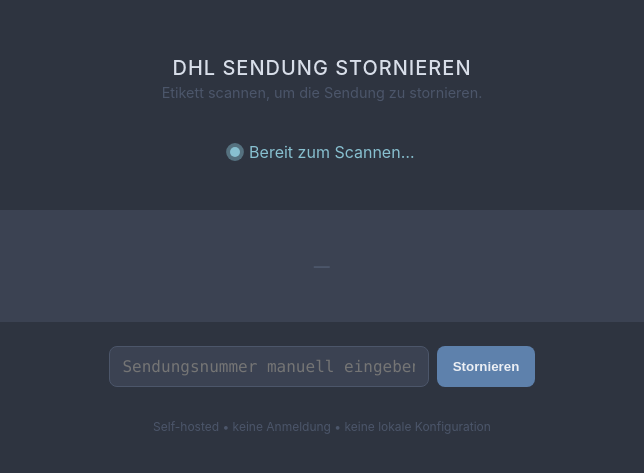
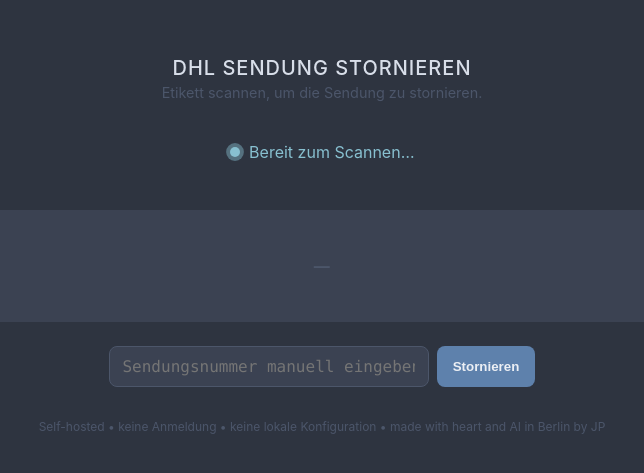
Before and after one commit to jimmyjones865/dhl-cancel, a website: page public/index.html in a window 1280 px wide. Shown: the part 155-628 px from the top of the page, 318-962 px from the left. Drawn offline with Linux system fonts and the light colour scheme.

Commit message:
Update index.html

```diff
--- a/public/index.html
+++ b/public/index.html
@@ -196,7 +196,7 @@
         aria-hidden="true"
       />
 
-      <footer>Self-hosted • keine Anmeldung • keine lokale Konfiguration</footer>
+      <footer>Self-hosted • keine Anmeldung • keine lokale Konfiguration • made with heart and AI in Berlin by JP</footer>
     </main>
     <script src="/app.js"></script>
   </body>
```
